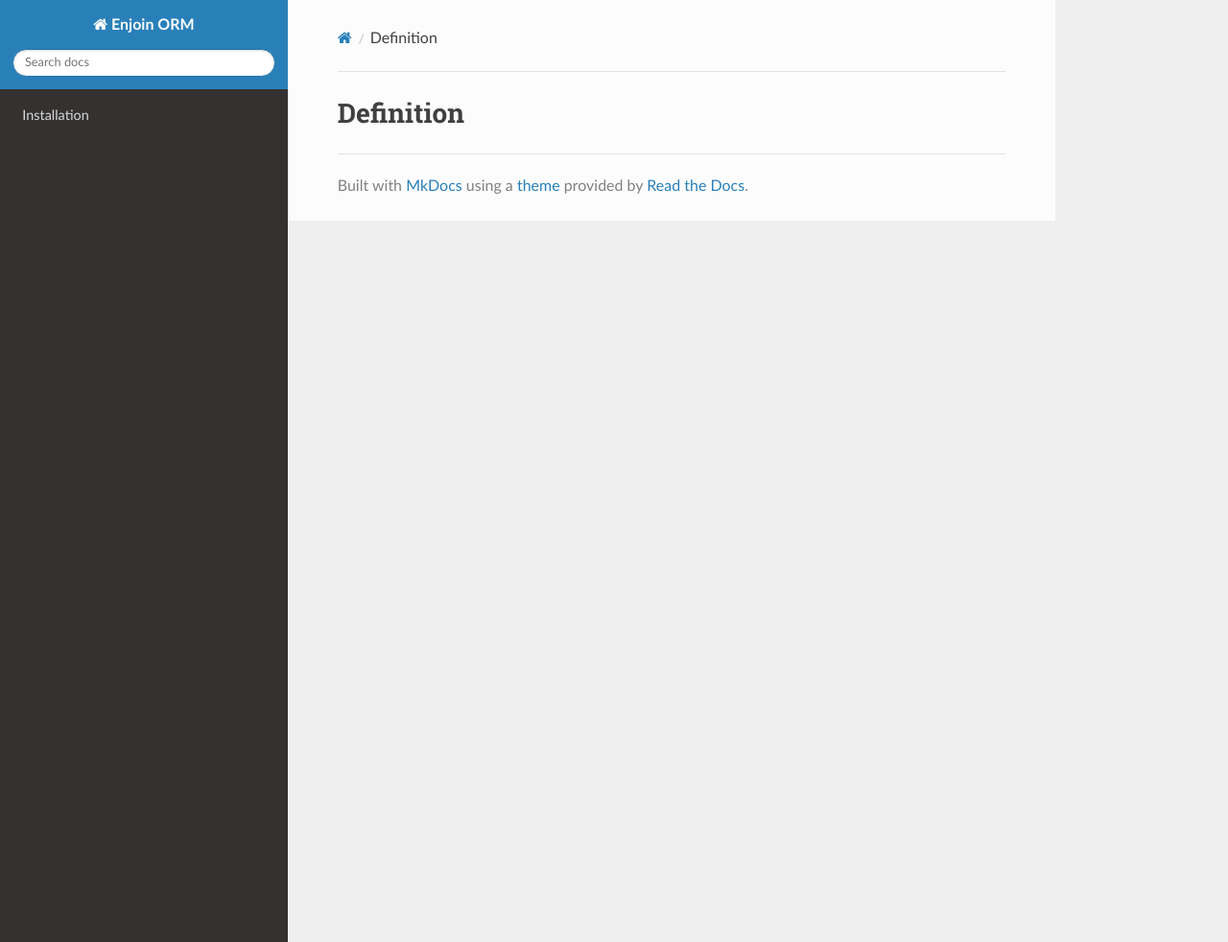
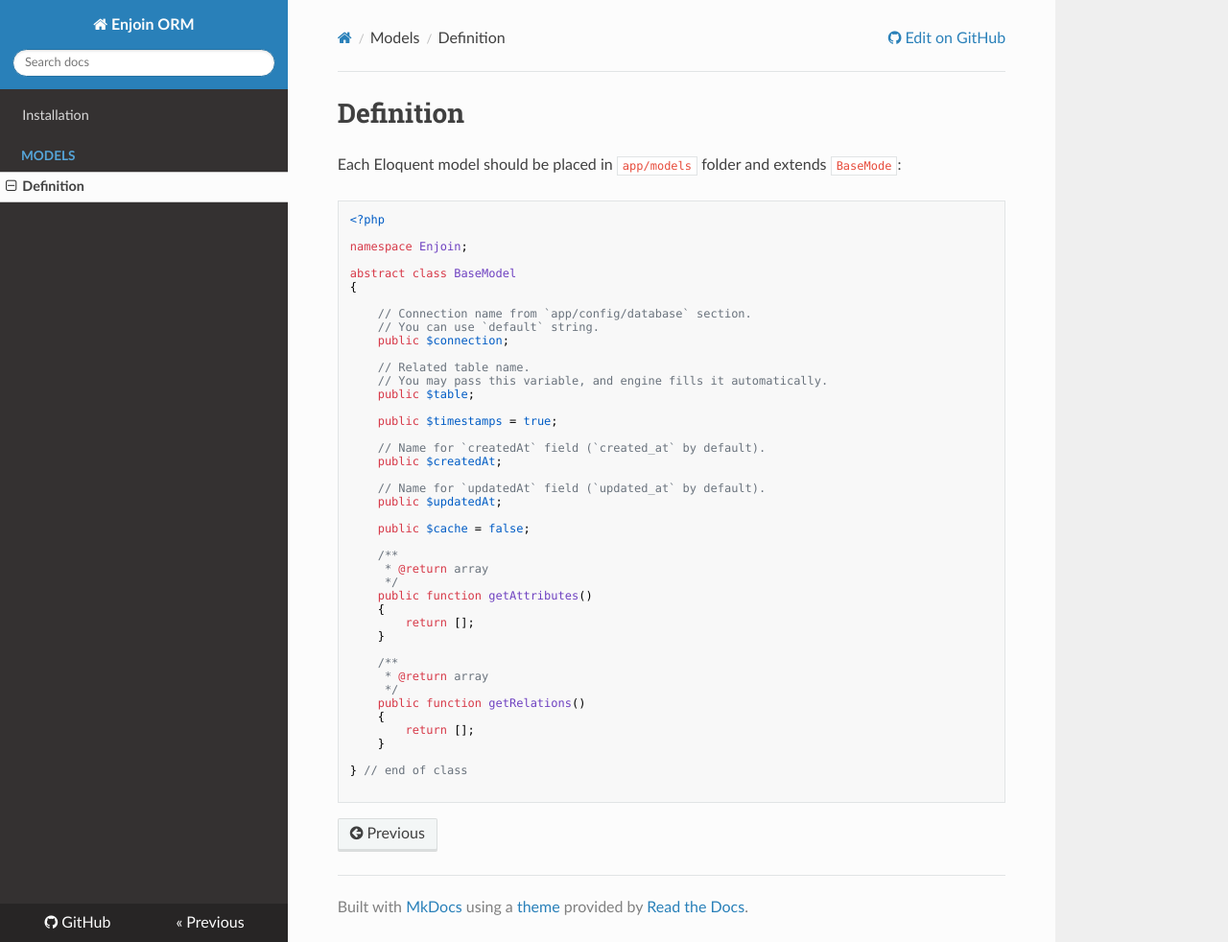
Before and after one commit to mightydes/enjoin, an MkDocs documentation site: the page built from docs/models/definition.md, in a window 1280 px wide and 982 px high. Shown: the whole window at 96% size. Built offline with MkDocs 1.6.1, drawn with Linux system fonts in a browser that asks for light colours; nearby versions of some CDN libraries; old or Windows-style settings are respelled for this version of MkDocs.

Commit message:
Docs updated

````diff
--- a/docs/models/definition.md
+++ b/docs/models/definition.md
@@ -1 +1,49 @@
 # Definition
+
+Each Eloquent model should be placed in `app/models` folder and extends `BaseMode`:
+
+```php
+<?php
+
+namespace Enjoin;
+
+abstract class BaseModel
+{
+
+    // Connection name from `app/config/database` section.
+    // You can use `default` string.
+    public $connection;
+
+    // Related table name.
+    // You may pass this variable, and engine fills it automatically.
+    public $table;
+
+    public $timestamps = true;
+
+    // Name for `createdAt` field (`created_at` by default).
+    public $createdAt;
+
+    // Name for `updatedAt` field (`updated_at` by default).
+    public $updatedAt;
+
+    public $cache = false;
+
+    /**
+     * @return array
+     */
+    public function getAttributes()
+    {
+        return [];
+    }
+
+    /**
+     * @return array
+     */
+    public function getRelations()
+    {
+        return [];
+    }
+
+} // end of class
+
+```
--- a/mkdocs.yml
+++ b/mkdocs.yml
@@ -1,4 +1,6 @@
 site_name: Enjoin ORM
+repo_url: https://github.com/mightydes/enjoin
 pages:
-- [index.md, Installation]
+- ['index.md', 'Installation']
+- ['models/definition.md', 'Models', 'Definition']
 theme: readthedocs
````
Also changed, not shown: README.md (+15 -1 lines), 2 other files.
